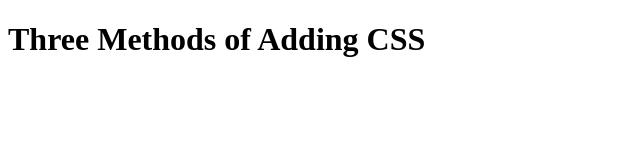
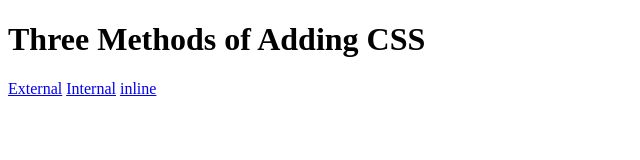
Before and after one commit to takuah77/css-learning, a plain HTML site: page Section 5/How to Add CSS/5.1. Adding CSS/index.html in a window 1280 px wide. Shown: the whole page, without its empty margins (0-640 px from the left). Drawn offline with Linux system fonts and the light colour scheme.

Commit message:
updated 5.1 exercise files

```diff
--- a/Section 5/How to Add CSS/5.1. Adding CSS/index.html
+++ b/Section 5/How to Add CSS/5.1. Adding CSS/index.html
@@ -9,6 +9,9 @@
 <body>
   <h1>Three Methods of Adding CSS</h1>
   <!-- Create 3 Links to The 3 Webpages: inline, internal and external -->
+  <a href="./external.html">External</a>
+  <a href="./internal.html">Internal</a>
+  <a href="./inline.html">inline</a>
 </body>
 
 </html>
--- a/Section 5/How to Add CSS/5.1. Adding CSS/style.css
+++ b/Section 5/How to Add CSS/5.1. Adding CSS/style.css
@@ -0,0 +1,3 @@
+html{
+    color: hsl(120, 69%, 81%);
+}
```
Also changed, not shown: Section 5/How to Add CSS/5.1. Adding CSS/external.html (+1 -0 lines), Section 5/How to Add CSS/5.1. Adding CSS/inline.html (+2 -2 lines), Section 5/How to Add CSS/5.1. Adding CSS/internal.html (+8 -4 lines).
